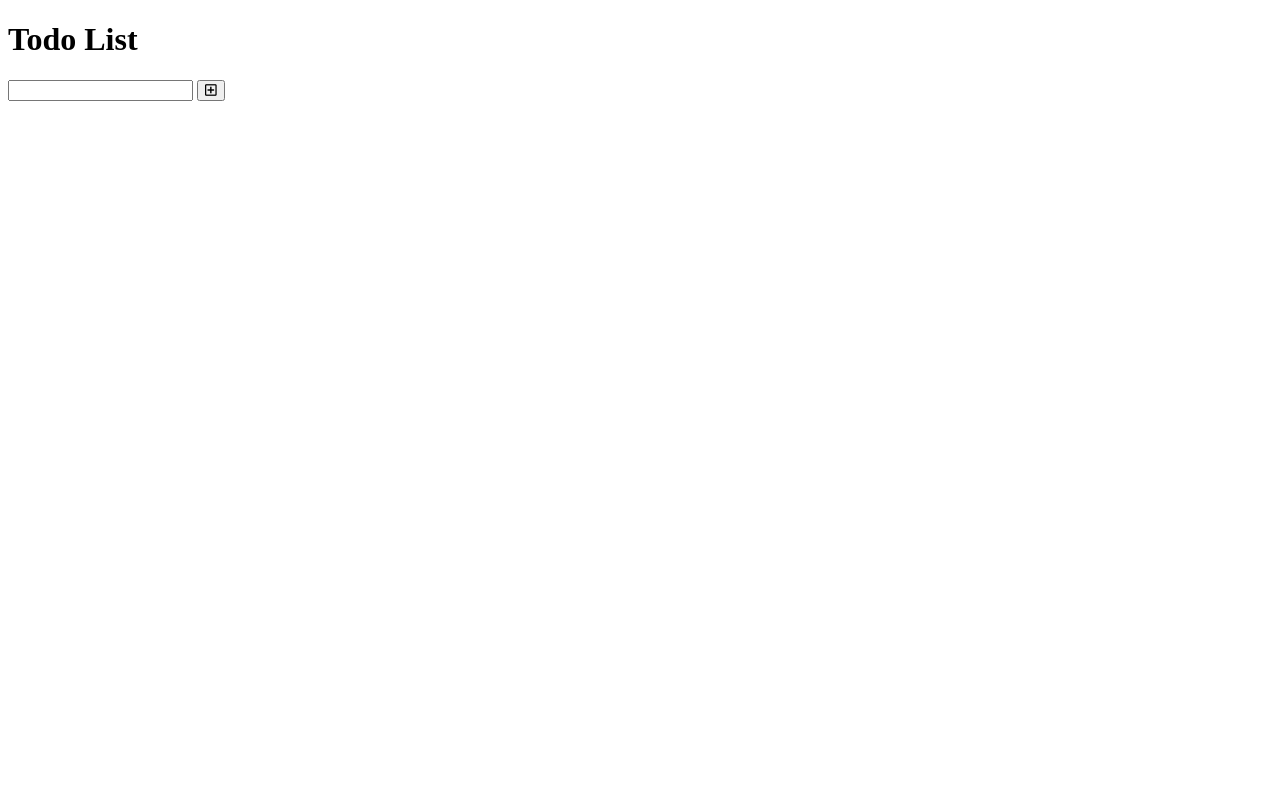
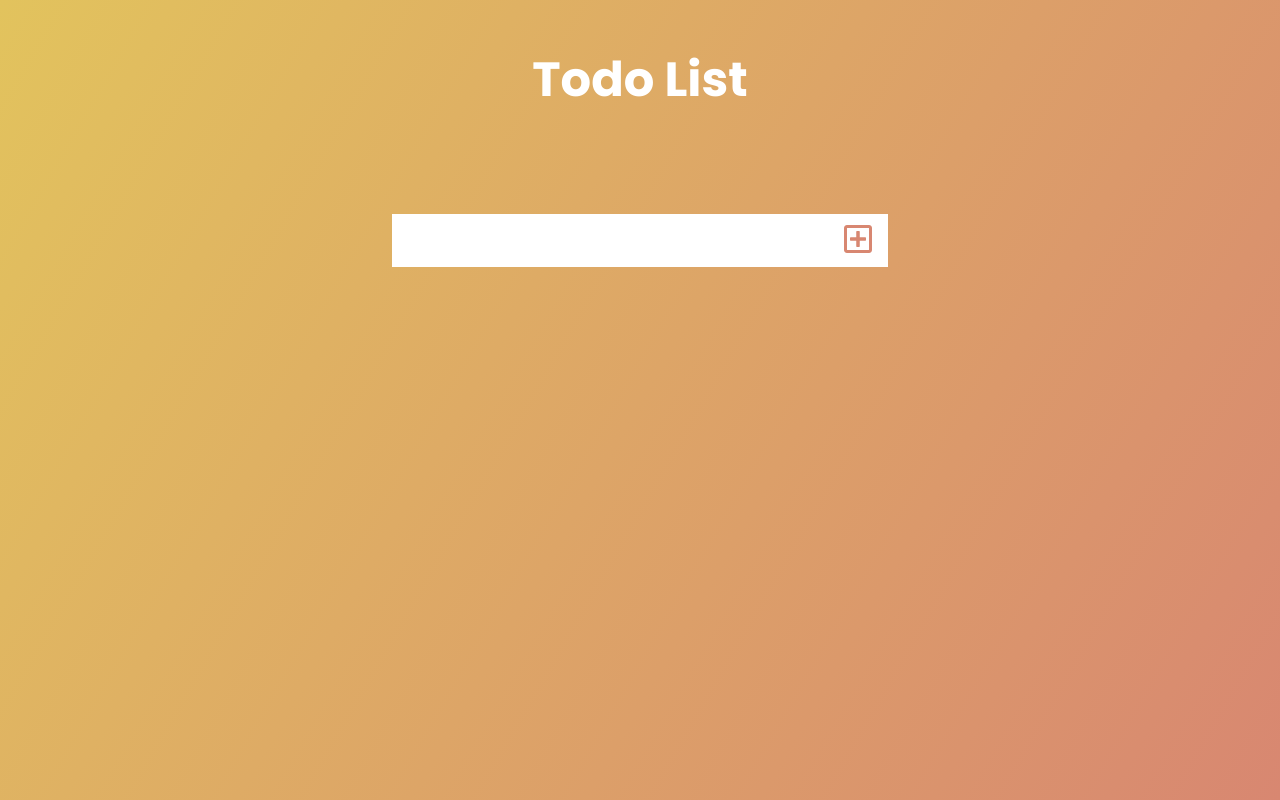
Before and after one commit to tunjionafuwa/Animated-todo, a plain HTML site: page index.html in a window 1280 px wide. Drawn offline with Linux system fonts and the light colour scheme.

Commit message:
Add starter css code

```diff
--- a/scss/style.scss
+++ b/scss/style.scss
@@ -0,0 +1,63 @@
+:root{
+    --bg-gradient : linear-gradient(120deg, #e2c35d, #d88771);
+    --font : 'Poppins', sans-serif;
+    --primary-color : #fff;
+}
+
+*,
+*::before,
+*::after{
+    margin: 0;
+    padding: 0;
+    box-sizing: border-box;
+}
+
+@mixin center-item {
+    min-height: 20vh;
+    display: flex;
+    align-items: center;
+    justify-content: center;
+}
+
+body{
+    background: var(--bg-gradient);
+    color: var(--primary-color);
+    font-family: var(--font);
+    min-height: 100vh;
+}
+
+header{
+    font-size: 1.5rem;
+    @include center-item;
+}
+
+form{
+    @include center-item;
+
+    input, button{
+        padding: 0.5rem;
+        border: none;
+        background: var(--primary-color);
+        font-size: 2rem;
+    }
+
+    input:focus, button:focus{
+        outline: none;
+    }
+
+    button{
+        color: #d88771;
+        background: var(--primary-color);
+        cursor: pointer;
+        transition: all 0.3s ease;
+        padding-left: 1rem;
+        padding-right: 1rem;
+    }
+
+    button:hover{
+        color: var(--primary-color);
+        background: #d88771;
+    }
+
+
+}
```
Also changed, not shown: css/style.css.
